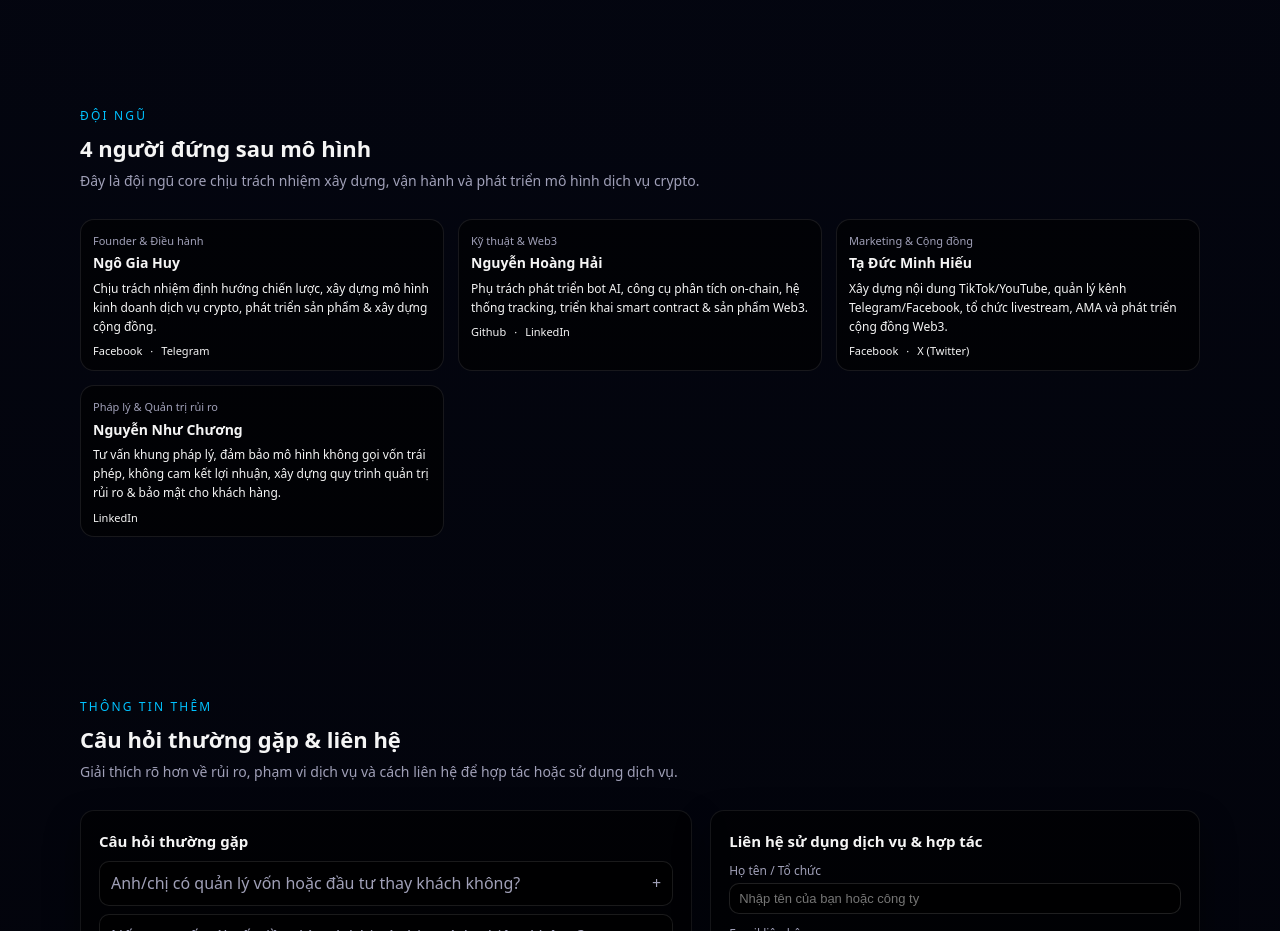
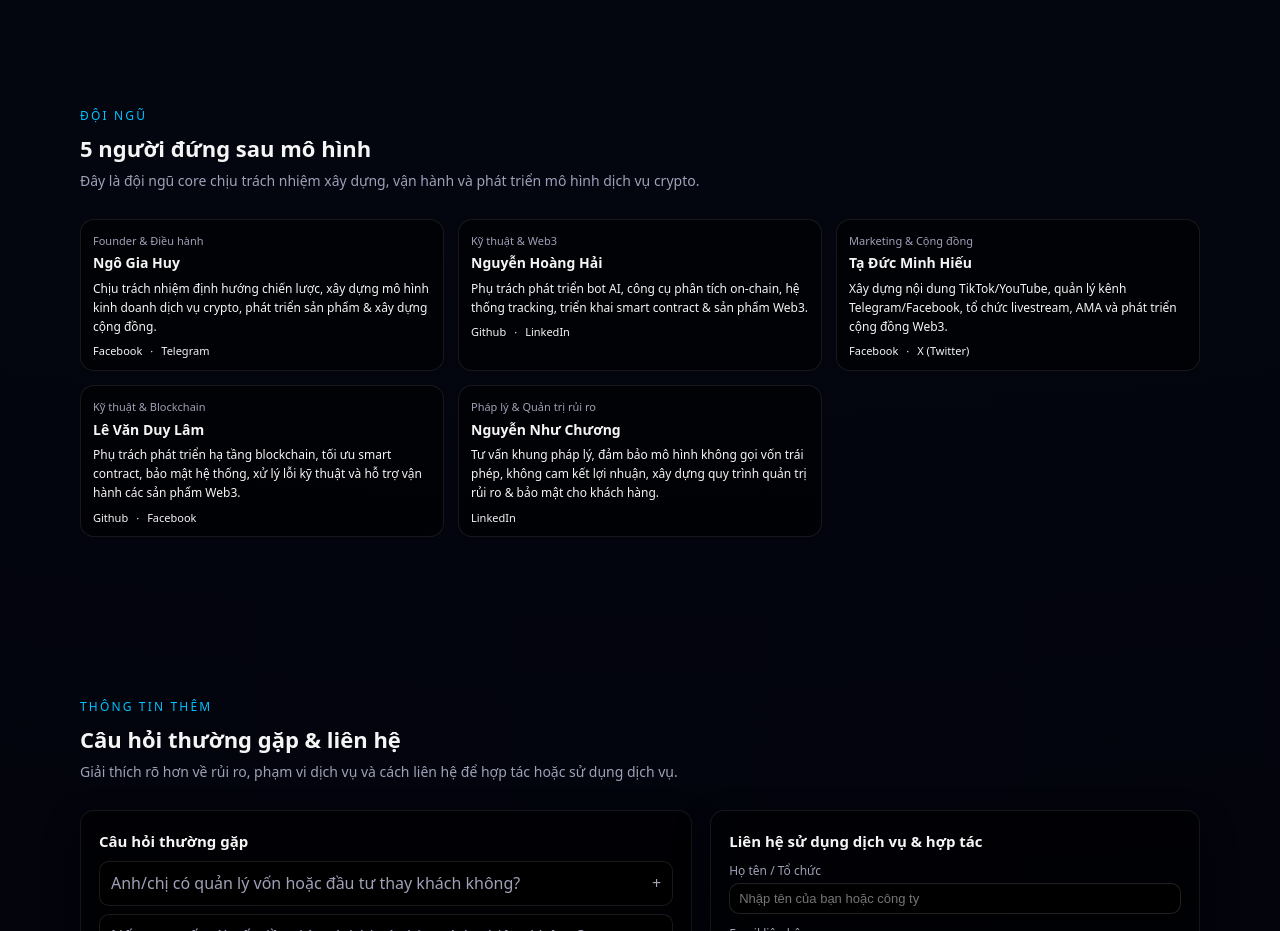
Before and after one commit to hai1110/gdktpl, a plain HTML site: page index.html in a window 1280 px wide. Shown: the part 4180-5111 px from the top of the page. Drawn offline with Linux system fonts and the light colour scheme.

Commit message:
Add files via upload

```diff
--- a/index.html
+++ b/index.html
@@ -1,3 +1,4 @@
+
 <!DOCTYPE html>
 <html lang="vi">
 <head>
@@ -792,6 +793,7 @@
             margin-top: 3px;
         }
 
+
         .team-links {
             font-size: 11px;
             margin-top: 6px;
@@ -969,7 +971,7 @@
 
         <div class="nav-cta">
             <a href="#plan" class="btn btn-outline btn-sm">Xem chi tiết</a>
-            <a href="#" class="btn btn-primary btn-sm">Tải Whitepaper (PDF)</a>
+            <a href="https://www.canva.com/design/DAG6L4ot1sE/ggv8JaWLu4QvsVFRlPk50g/edit?utm_content=DAG6L4ot1sE&utm_campaign=designshare&utm_medium=link2&utm_source=sharebutton" class="btn btn-primary btn-sm">Tải Whitepaper (PDF)</a>
         </div>
 
         <div class="menu-toggle" id="menuToggle">
@@ -1454,7 +1456,7 @@
     <div class="container">
         <div class="section-header">
             <div class="section-eyebrow">Đội ngũ</div>
-            <div class="section-title">4 người đứng sau mô hình</div>
+            <div class="section-title">5 người đứng sau mô hình</div>
             <div class="section-desc">
                 Đây là đội ngũ core chịu trách nhiệm xây dựng, vận hành và phát triển mô hình dịch vụ crypto.
             </div>
@@ -1499,8 +1501,20 @@
                     <a href="#">Facebook</a> · <a href="#">X (Twitter)</a>
                 </div>
             </div>
-
-            <!-- Người 4 -->
+			<!-- Người 4 -->
+			<div class="team-card">
+				<div class="team-role">Kỹ thuật &amp; Blockchain</div>
+				<div class="team-name">Lê Văn Duy Lâm</div>
+				<p style="margin-top:4px;">
+					Phụ trách phát triển hạ tầng blockchain, tối ưu smart contract,
+					bảo mật hệ thống, xử lý lỗi kỹ thuật và hỗ trợ vận hành các sản phẩm Web3.
+				</p>
+				<div class="team-links">
+					<a href="#">Github</a> · <a href="#">Facebook</a>
+				</div>
+			</div>
+
+            <!-- Người 5 -->
             <div class="team-card">
                 <div class="team-role">Pháp lý &amp; Quản trị rủi ro</div>
                 <div class="team-name">Nguyễn Như Chương</div>
```
